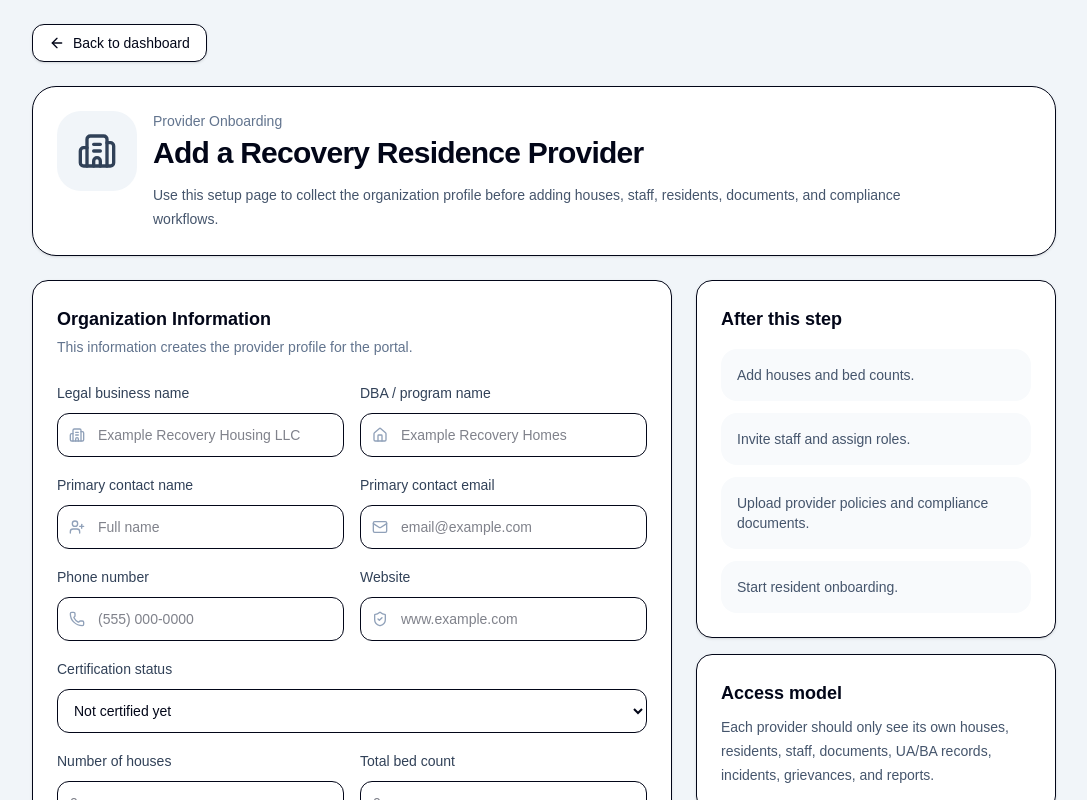
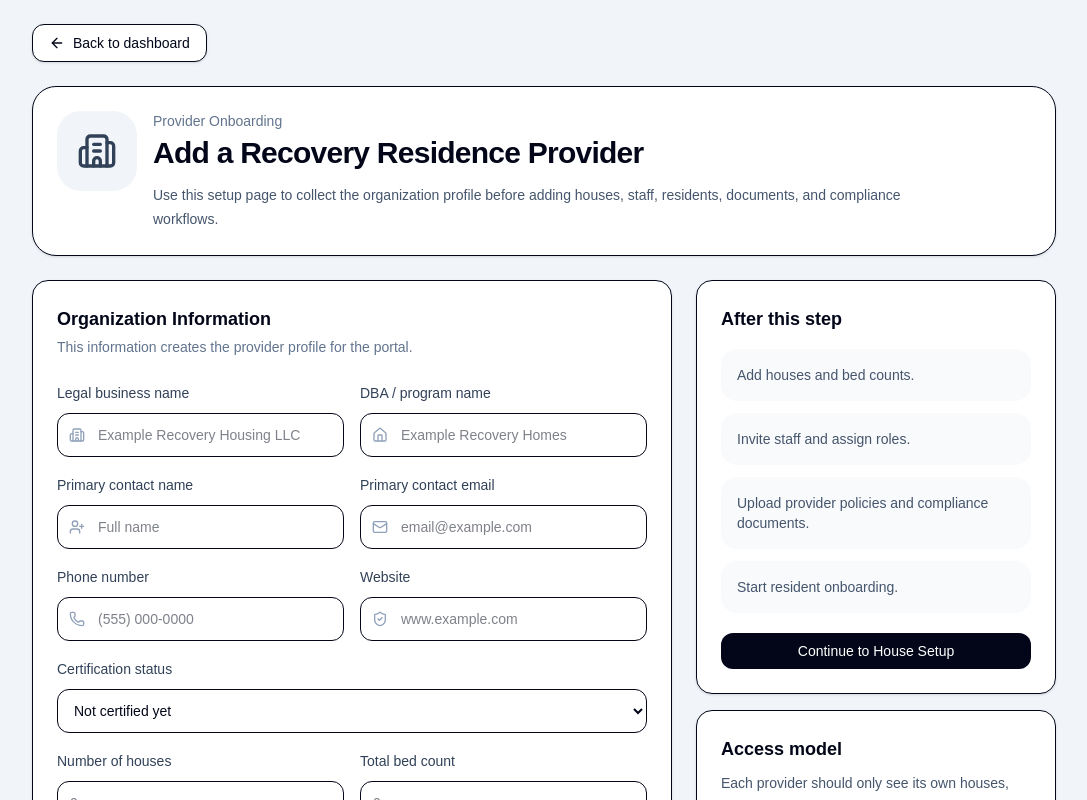
Before and after one commit to RBooth10/halfway-portal, a Next.js app: page /onboarding in a window 1280 px wide. Shown: the top 800 px of the page, without its empty margins (96-1183 px from the left). Built offline with nearby package versions, Linux system fonts and the light colour scheme.

Commit message:
Connect onboarding to house setup

```diff
--- a/app/onboarding/page.tsx
+++ b/app/onboarding/page.tsx
@@ -133,6 +133,13 @@ export default function ProviderOnboardingPage() {
                 <p className="rounded-2xl bg-slate-50 p-4">Upload provider policies and compliance documents.</p>
                 <p className="rounded-2xl bg-slate-50 p-4">Start resident onboarding.</p>
               </div>
+
+              <Link
+                href="/houses"
+                className="mt-5 inline-flex w-full items-center justify-center rounded-xl bg-slate-950 px-4 py-2 text-sm font-medium text-white hover:bg-slate-800"
+              >
+                Continue to House Setup
+              </Link>
             </div>
 
             <div className="rounded-2xl border bg-white p-6 shadow-sm">
```
